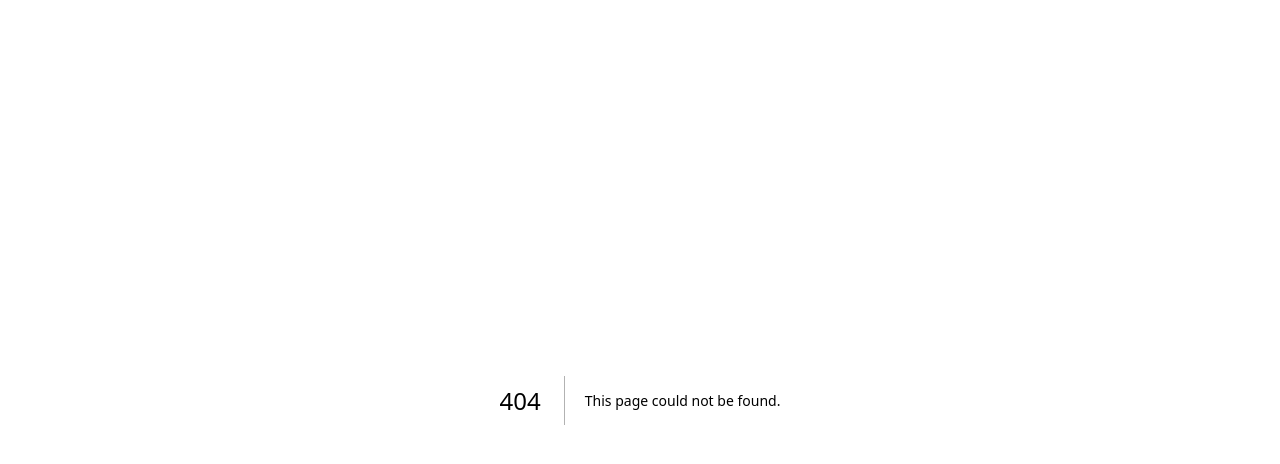
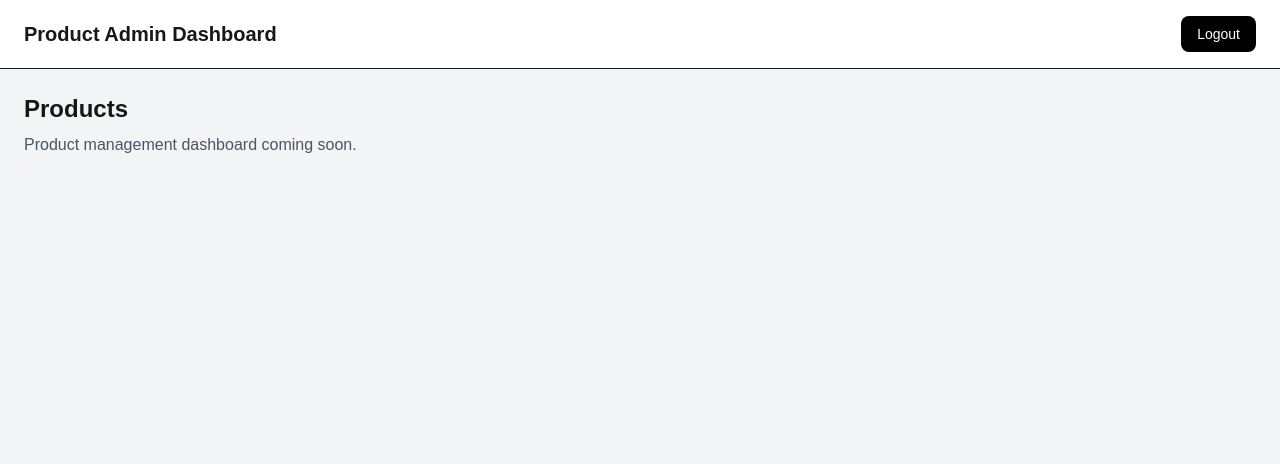
Before and after one commit to krisnakalyan25-eng/product-admin-dashboard, a Next.js app: page /products in a window 1280 px wide. Before the commit this address had no page. Shown: the top 464 px of the page. Built offline with nearby package versions, Linux system fonts and the light colour scheme; sample sign-in values are in the browser's storage.

Commit message:
Add protected products route and logout

```diff
--- /dev/null
+++ b/src/app/products/page.js
@@ -0,0 +1,54 @@
+"use client";
+
+import { useEffect } from "react";
+import { useRouter } from "next/navigation";
+import { isAuthenticated } from "@/utils/auth";
+import { logoutUser } from "@/app/services/authService";
+
+export default function ProductsPage() {
+  const router = useRouter();
+
+  useEffect(() => {
+    if (!isAuthenticated()) {
+      router.replace("/login");
+    }
+  }, [router]);
+
+  const handleLogout = () => {
+    logoutUser();
+    router.replace("/login");
+  };
+
+  if (!isAuthenticated()) {
+    return null;
+  }
+
+  return (
+    <main className="min-h-screen bg-gray-100">
+      <header className="border-b bg-white">
+        <div className="mx-auto flex max-w-7xl items-center justify-between px-6 py-4">
+          <h1 className="text-xl font-bold">
+            Product Admin Dashboard
+          </h1>
+
+          <button
+            onClick={handleLogout}
+            className="rounded-lg bg-black px-4 py-2 text-sm font-medium text-white"
+          >
+            Logout
+          </button>
+        </div>
+      </header>
+
+      <section className="mx-auto max-w-7xl p-6">
+        <h2 className="text-2xl font-bold">
+          Products
+        </h2>
+
+        <p className="mt-2 text-gray-600">
+          Product management dashboard coming soon.
+        </p>
+      </section>
+    </main>
+  );
+}
--- /dev/null
+++ b/src/utils/auth.js
@@ -0,0 +1,11 @@
+export const getAuthToken = () => {
+  if (typeof window === "undefined") {
+    return null;
+  }
+
+  return localStorage.getItem("authToken");
+};
+
+export const isAuthenticated = () => {
+  return Boolean(getAuthToken());
+};
```
